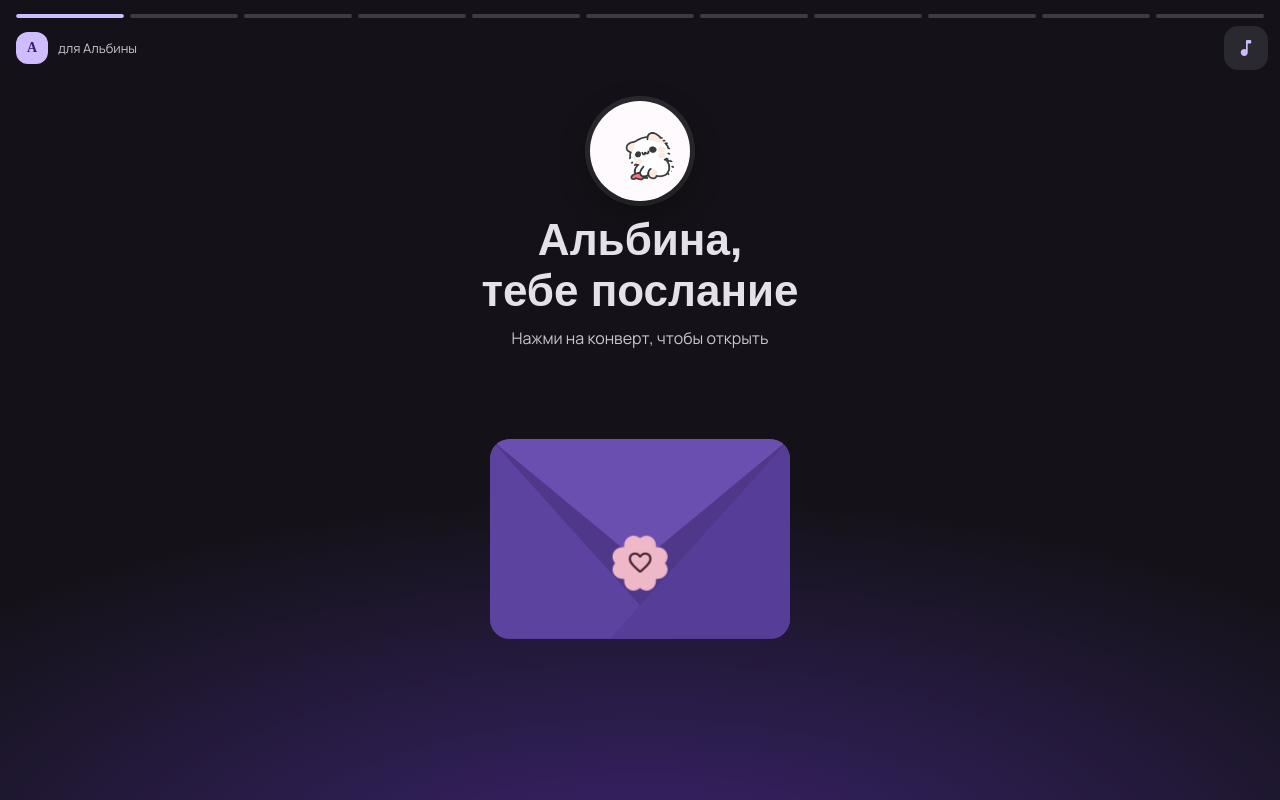
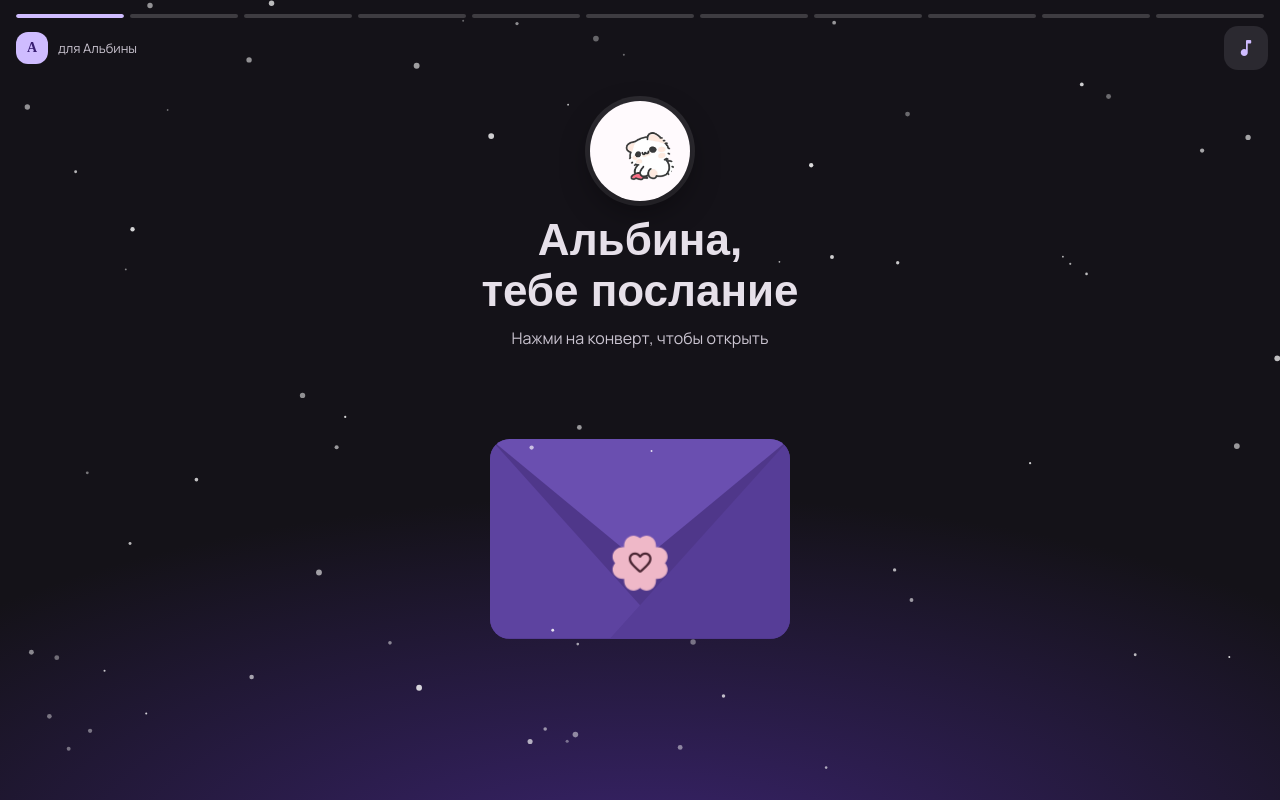
Before and after one commit to keysliong/albina-birthday, a plain HTML site: page index.html in a window 1280 px wide. Drawn offline with nearby package versions, Linux system fonts and the light colour scheme; a web font is replaced by a local one.

Commit message:
Лёгкий снегопад
Co-Authored-By: Claude Opus 5.5 <noreply@anthropic.com>

```diff
--- a/index.html
+++ b/index.html
@@ -368,6 +368,7 @@
   .music.on { background: var(--primary); color: var(--on-primary); border-radius: 50%; animation: spin 6s linear infinite; }
   .music .ms { font-size: 22px; }
 
+  canvas#snow { position: fixed; inset: 0; width: 100%; height: 100%; pointer-events: none; z-index: 25; }
   canvas#confetti { position: fixed; inset: 0; width: 100%; height: 100%; pointer-events: none; z-index: 40; }
 
   .snackbar {
@@ -578,6 +579,7 @@
 
 <button class="music" id="music" aria-label="Включить мелодию"><span class="ms">music_note</span></button>
 <div class="snackbar" id="snack"></div>
+<canvas id="snow"></canvas>
 <canvas id="confetti"></canvas>
 
 <script>
@@ -942,6 +944,34 @@
     else { clearTimeout(mTimer); if (mctx) mctx.close(); mctx = null; }
   };
 
+  // ---------- light snowfall ----------
+  (() => {
+    if (matchMedia('(prefers-reduced-motion: reduce)').matches) return;
+    const c = $('#snow'), g = c.getContext('2d');
+    let W, H, d, flakes = [];
+    function size() {
+      d = devicePixelRatio || 1; W = c.width = innerWidth * d; H = c.height = innerHeight * d;
+      const n = Math.round(Math.min(70, innerWidth * innerHeight / 14000));
+      flakes = Array.from({ length: n }, () => mk(Math.random() * H));
+    }
+    function mk(y) {
+      const r = (Math.random() * 2.2 + .8) * d;
+      return { x: Math.random() * W, y, r, vy: (r / d) * .35 + .25, sway: Math.random() * 6.28, sp: Math.random() * .02 + .008, a: Math.random() * .5 + .35 };
+    }
+    addEventListener('resize', size); size();
+    (function loop() {
+      g.clearRect(0, 0, W, H);
+      for (const f of flakes) {
+        f.y += f.vy * d; f.sway += f.sp; f.x += Math.sin(f.sway) * .4 * d;
+        if (f.y > H + 10) Object.assign(f, mk(-10));
+        if (f.x > W + 10) f.x = -10; else if (f.x < -10) f.x = W + 10;
+        g.globalAlpha = f.a; g.fillStyle = '#fff';
+        g.beginPath(); g.arc(f.x, f.y, f.r, 0, 6.283); g.fill();
+      }
+      requestAnimationFrame(loop);
+    })();
+  })();
+
   // ---------- restart ----------
   $('#restart').onclick = () => location.reload();
 
```
